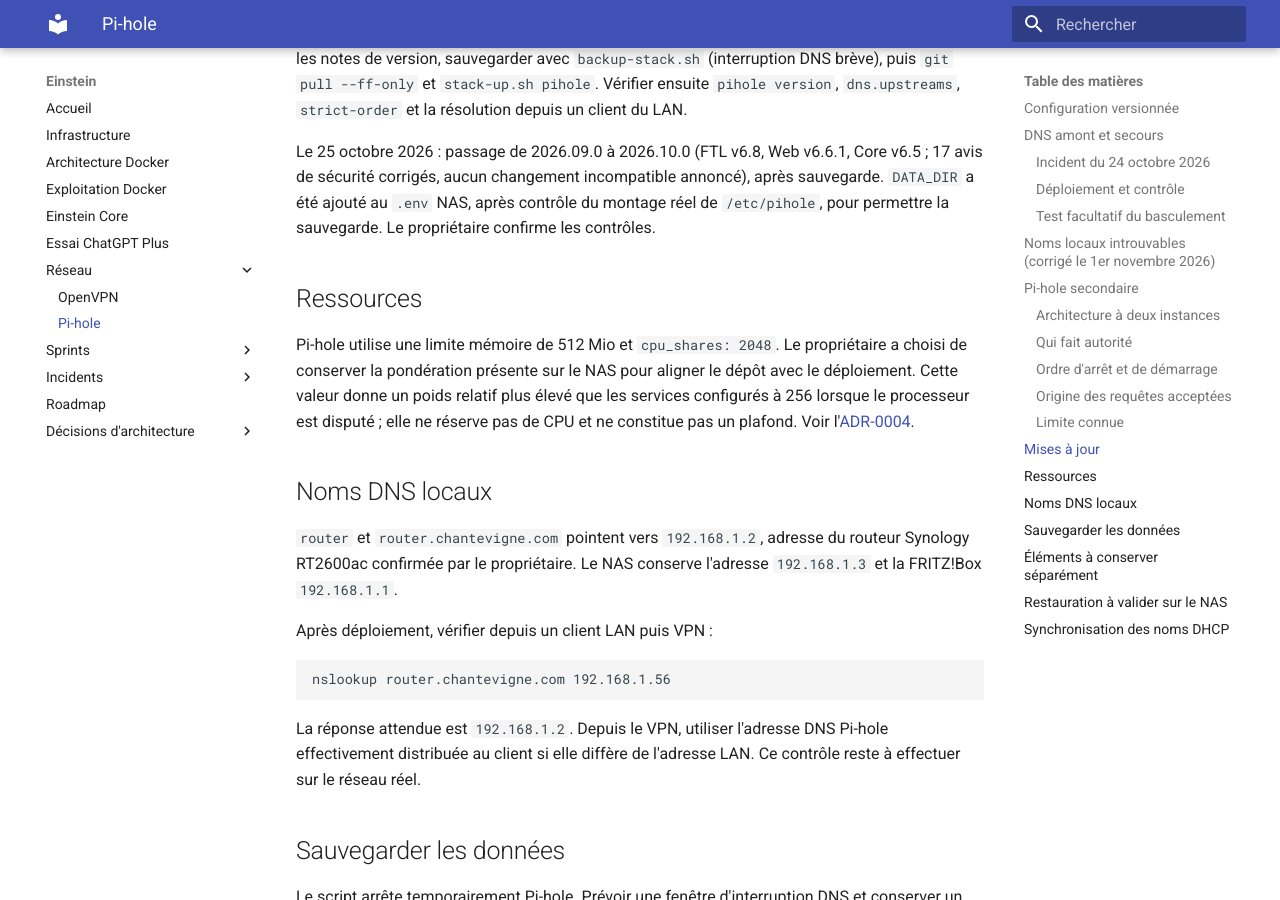
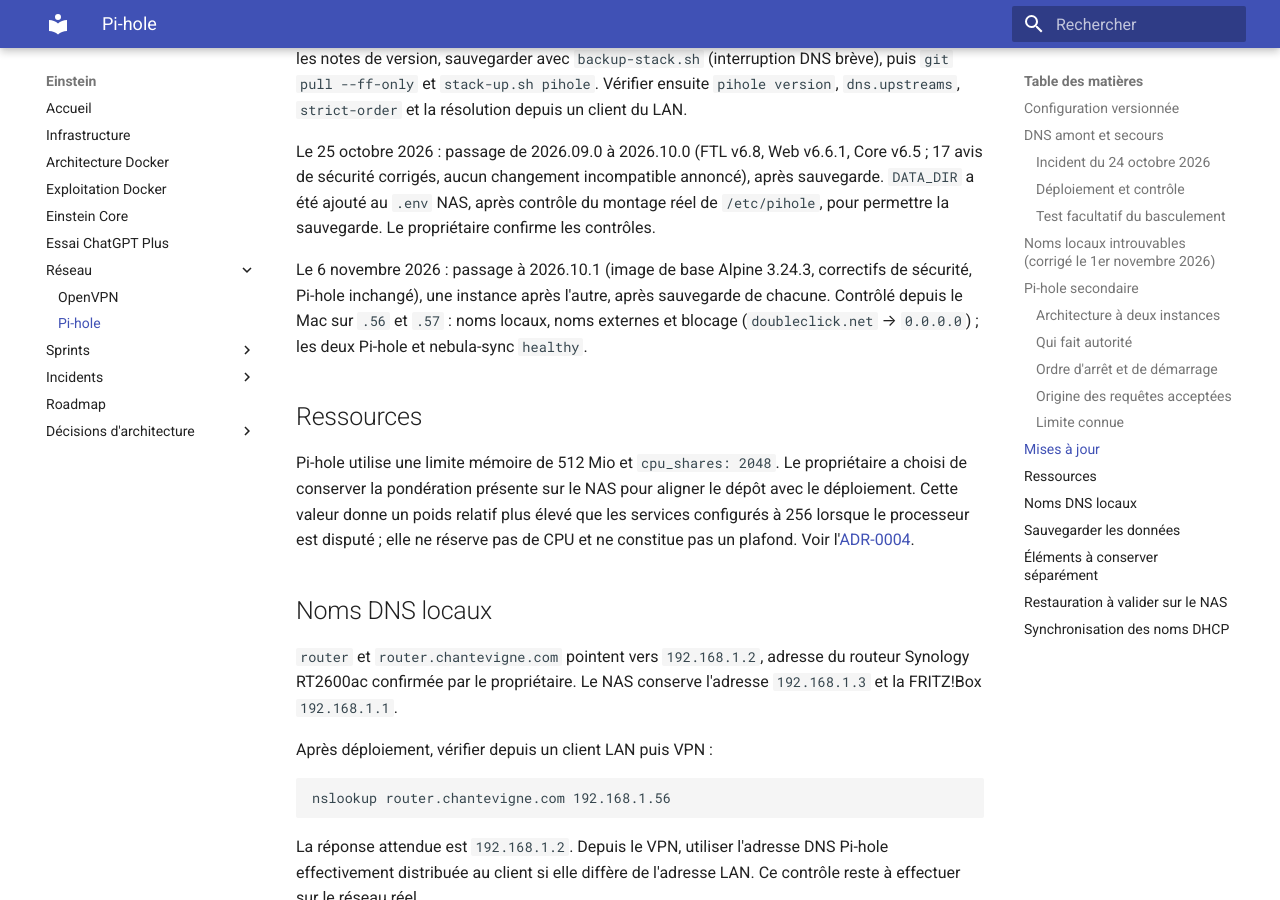
Before and after one commit to asanchez74/Einstein, an MkDocs documentation site: the page built from docs/pihole-operations.md, in a window 1280 px wide and 900 px high, scrolled down 5845 px. Built offline with MkDocs 1.6.1 and Material for MkDocs 9.7.7, drawn with Linux system fonts in a browser that asks for light colours.

Commit message:
docs: Pi-hole 2026.10.1 déployé sur les deux instances
Co-Authored-By: Claude Opus 5.5 <noreply@anthropic.com>

```diff
--- a/docs/pihole-operations.md
+++ b/docs/pihole-operations.md
@@ -263,6 +263,12 @@ annoncé), après sauvegarde. `DATA_DIR` a été ajouté au `.env` NAS, après
 contrôle du montage réel de `/etc/pihole`, pour permettre la sauvegarde.
 Le propriétaire confirme les contrôles.
 
+Le 6 novembre 2026 : passage à 2026.10.1 (image de base Alpine 3.24.3,
+correctifs de sécurité, Pi-hole inchangé), une instance après l'autre, après
+sauvegarde de chacune. Contrôlé depuis le Mac sur `.56` et `.57` : noms
+locaux, noms externes et blocage (`doubleclick.net` → `0.0.0.0`) ; les deux
+Pi-hole et nebula-sync `healthy`.
+
 ## Ressources
 
 Pi-hole utilise une limite mémoire de 512 Mio et `cpu_shares: 2048`.
```
